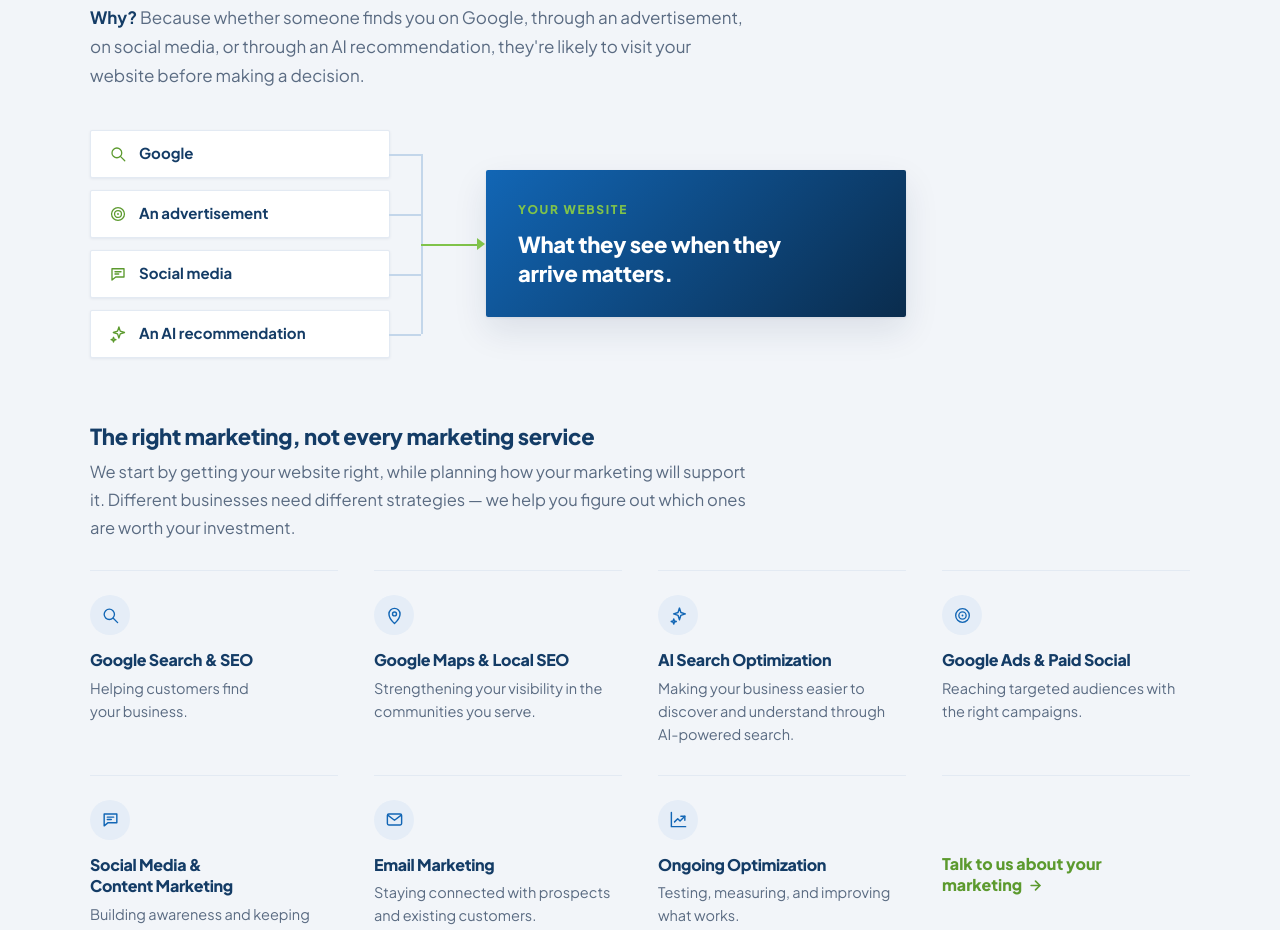
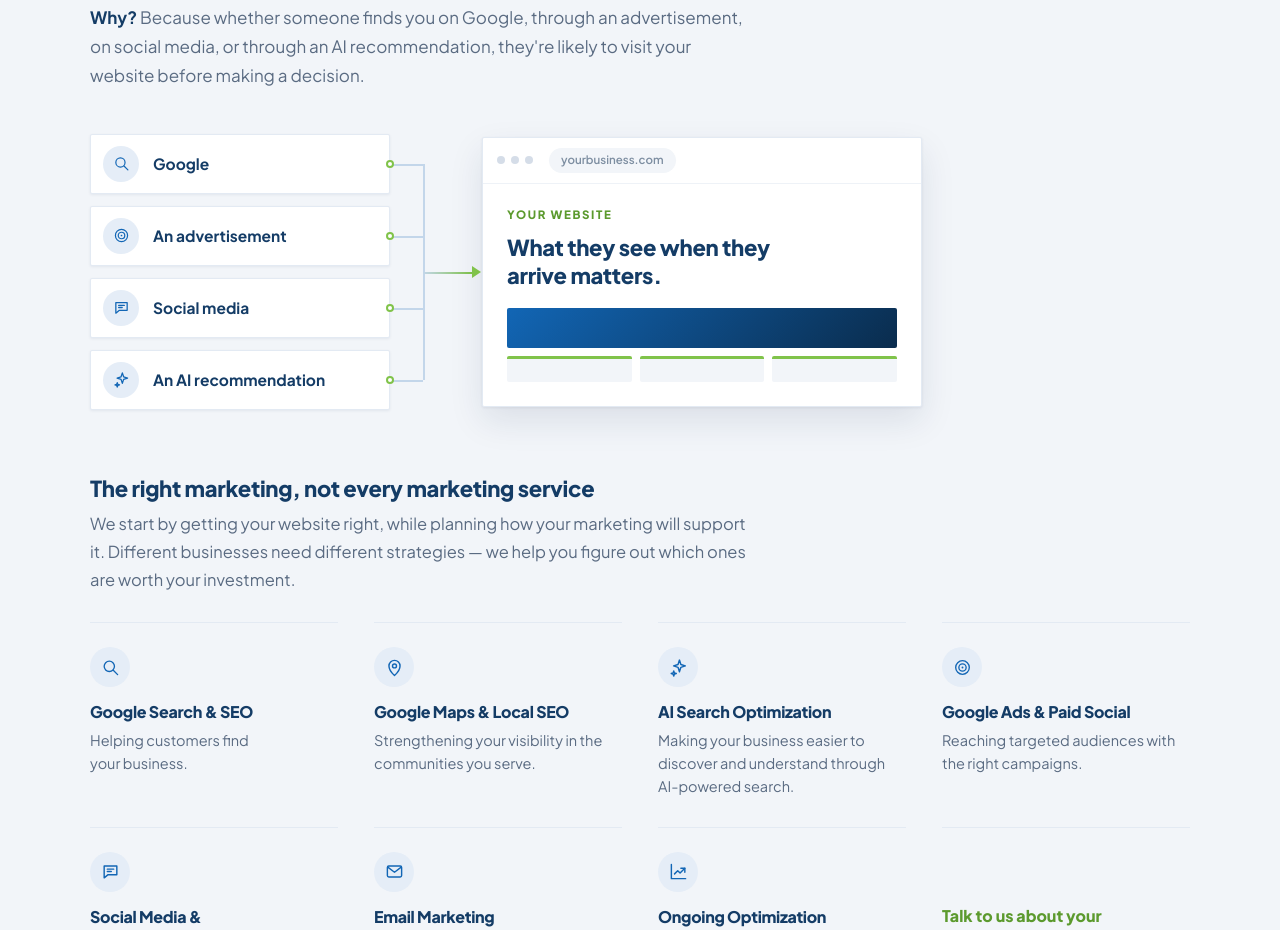
Before and after one commit to imageworksc/we-make-websites-better, a plain HTML site: page index.html in a window 1280 px wide. Shown: the part 3979-4909 px from the top of the page. Drawn offline with Linux system fonts and the light colour scheme.

Commit message:
Marketing diagram: browser window for the website, icon chips and nodes on the sources

```diff
--- a/css/page.css
+++ b/css/page.css
@@ -599,13 +599,15 @@ html:has(#wm-main) { scroll-behavior: smooth; }
    services as an open four-column grid, split by hairlines, no cards. */
 
 .wm-paths {
-  --wm-pill: 48px;
+  --wm-pill: 60px;
+  --wm-stub: 34px;
   display: grid;
-  grid-template-columns: minmax(0, 300px) 96px minmax(0, 420px);
+  grid-template-columns: minmax(0, 300px) 92px minmax(0, 440px);
   align-items: center;
-  margin-top: 40px;
+  margin-top: 44px;
 }
 
+/* the four sources: an icon chip, the name, and a node where its line leaves */
 .wm-paths__from {
   list-style: none;
   display: flex;
@@ -619,32 +621,61 @@ html:has(#wm-main) { scroll-behavior: smooth; }
   position: relative;
   display: flex;
   align-items: center;
-  gap: 12px;
+  gap: 14px;
   height: var(--wm-pill);
-  padding: 0 18px;
+  padding: 0 18px 0 12px;
   background: var(--wm-white);
   border: 1px solid var(--wm-border);
   border-radius: var(--wm-r);
   box-shadow: var(--wm-shadow-flat);
-  font-size: 15px;
+  font-size: 15.5px;
   font-weight: 700;
   color: var(--wm-navy);
+  transition: border-color .3s var(--wm-ease), transform .3s var(--wm-ease);
 }
 
-.wm-paths__from svg { flex: none; width: 18px; height: 18px; color: var(--wm-green-ink); }
+#wm-main .wm-paths__from li:hover { border-color: #c3d6ea; transform: translateX(4px); }
 
-/* each source draws its stub to the shared rail */
+.wm-paths__ic {
+  display: grid;
+  place-items: center;
+  flex: none;
+  width: 36px;
+  height: 36px;
+  border-radius: 50%;
+  background: var(--wm-tint-blue);
+  color: var(--wm-blue);
+}
+
+.wm-paths__ic svg { width: 17px; height: 17px; }
+
+/* the node on the right edge */
+.wm-paths__from li::before {
+  content: '';
+  position: absolute;
+  right: -5px;
+  top: 50%;
+  z-index: 1;
+  width: 8px;
+  height: 8px;
+  border: 2px solid var(--wm-green);
+  border-radius: 50%;
+  background: var(--wm-white);
+  transform: translateY(-50%);
+}
+
+/* and its stub to the shared rail */
 .wm-paths__from li::after {
   content: '';
   position: absolute;
   left: 100%;
   top: 50%;
-  width: 32px;
+  width: var(--wm-stub);
   height: 2px;
   background: #c3d6ea;
 }
 
-/* the rail: a vertical line through the stubs, then one line on to the site */
+/* the rail: one vertical line through the stubs, then one line to the site */
 .wm-paths__join {
   position: relative;
   align-self: stretch;
@@ -653,7 +684,7 @@ html:has(#wm-main) { scroll-behavior: smooth; }
 .wm-paths__join::before {
   content: '';
   position: absolute;
-  left: 31px;
+  left: calc(var(--wm-stub) - 1px);
   top: calc(var(--wm-pill) / 2);
   bottom: calc(var(--wm-pill) / 2);
   width: 2px;
@@ -663,40 +694,69 @@ html:has(#wm-main) { scroll-behavior: smooth; }
 .wm-paths__join::after {
   content: '';
   position: absolute;
-  left: 31px;
-  right: 8px;
+  left: calc(var(--wm-stub) - 1px);
+  right: 10px;
   top: 50%;
   height: 2px;
-  background: var(--wm-green);
+  background: linear-gradient(90deg, #c3d6ea, var(--wm-green));
 }
 
+/* the destination: a browser window, the same language as the AI graphic */
 .wm-paths__to {
   position: relative;
-  padding: 30px 32px;
+  background: var(--wm-white);
+  border: 1px solid var(--wm-border);
   border-radius: var(--wm-r);
-  background: linear-gradient(135deg, var(--wm-blue), var(--wm-navy-deep));
   box-shadow: var(--wm-shadow-card);
 }
 
-/* arrowhead where the line meets the website */
+/* arrowhead where the line meets the window */
 .wm-paths__to::before {
   content: '';
   position: absolute;
-  left: -9px;
+  left: -11px;
   top: 50%;
   border: 6px solid transparent;
-  border-left: 8px solid var(--wm-green);
+  border-left: 9px solid var(--wm-green);
   transform: translateY(-50%);
 }
 
+.wm-paths__bar {
+  display: flex;
+  align-items: center;
+  gap: 6px;
+  padding: 10px 14px;
+  border-bottom: 1px solid var(--wm-border-soft);
+}
+
+.wm-paths__bar i {
+  display: block;
+  width: 8px;
+  height: 8px;
+  border-radius: 50%;
+  background: #d5dde8;
+}
+
+.wm-paths__bar span {
+  margin-left: 10px;
+  padding: 3px 12px;
+  border-radius: 999px;
+  background: var(--wm-band-tint);
+  font-size: 11.5px;
+  font-weight: 600;
+  color: var(--wm-faint);
+}
+
+.wm-paths__page { padding: 22px 24px 24px; }
+
 .wm-paths__label {
   display: block;
-  margin-bottom: 10px;
-  font-size: 12px;
+  margin-bottom: 8px;
+  font-size: 11.5px;
   font-weight: 800;
   letter-spacing: .14em;
   text-transform: uppercase;
-  color: var(--wm-green);
+  color: var(--wm-green-ink);
 }
 
 #wm-main .wm-paths__to p {
@@ -705,7 +765,32 @@ html:has(#wm-main) { scroll-behavior: smooth; }
   font-weight: 800;
   line-height: 1.3;
   letter-spacing: -.3px;
-  color: var(--wm-white);
+  color: var(--wm-navy);
+}
+
+/* a small sketch of a finished page under the line */
+.wm-paths__sketch { display: block; margin-top: 18px; }
+
+.wm-paths__hero {
+  display: block;
+  height: 40px;
+  border-radius: var(--wm-r);
+  background: linear-gradient(135deg, var(--wm-blue), var(--wm-navy-deep));
+}
+
+.wm-paths__tiles {
+  display: grid;
+  grid-template-columns: repeat(3, minmax(0, 1fr));
+  gap: 8px;
+  margin-top: 8px;
+}
+
+.wm-paths__tiles i {
+  display: block;
+  height: 26px;
+  border-top: 3px solid var(--wm-green);
+  border-radius: var(--wm-r);
+  background: var(--wm-band-tint);
 }
 
 /* the right marketing: a short head over the grid */
@@ -974,19 +1059,22 @@ html:has(#wm-main) { scroll-behavior: smooth; }
 }
 
 @media (max-width: 760px) {
-  /* the diagram turns downward: the sources in a 2x2 grid, one line down */
+  /* the diagram turns downward: the sources stacked, one line down */
   .wm-paths { grid-template-columns: minmax(0, 1fr); }
-  .wm-paths__from { display: grid; grid-template-columns: repeat(2, minmax(0, 1fr)); gap: 10px; }
-  #wm-main .wm-paths__from li { padding: 0 12px; font-size: 14px; }
+  .wm-paths__from { gap: 8px; }
+  #wm-main .wm-paths__from li { height: 50px; padding: 0 12px 0 8px; gap: 12px; font-size: 14.5px; }
+  #wm-main .wm-paths__from li:hover { transform: none; }
+  .wm-paths__ic { width: 32px; height: 32px; }
+  .wm-paths__from li::before,
   .wm-paths__from li::after,
   .wm-paths__join::before { content: none; }
   .wm-paths__join { height: 40px; }
-  .wm-paths__join::after { left: 50%; right: auto; top: 6px; bottom: 6px; width: 2px; height: auto; }
+  .wm-paths__join::after { left: 50%; right: auto; top: 6px; bottom: 8px; width: 2px; height: auto; background: linear-gradient(180deg, #c3d6ea, var(--wm-green)); }
   .wm-paths__to::before {
     left: 50%;
-    top: -9px;
+    top: -11px;
     border: 6px solid transparent;
-    border-top: 8px solid var(--wm-green);
+    border-top: 9px solid var(--wm-green);
     transform: translateX(-50%);
   }
 
--- a/index.html
+++ b/index.html
@@ -8,7 +8,7 @@
 <meta name="theme-color" content="#143c66">
 <link rel="stylesheet" href="css/styles.css?v=31">
 <link rel="stylesheet" href="css/chrome.css?v=30">
-<link rel="stylesheet" href="css/page.css?v=40">
+<link rel="stylesheet" href="css/page.css?v=44">
 </head>
 <body>
 <a class="wm-skip-to-content" href="#wm-main">Skip to content</a>
@@ -306,15 +306,22 @@
            paragraph names; the destination carries its closing line. -->
       <div class="wm-paths">
         <ul class="wm-paths__from" aria-label="Where people find you">
-          <li><svg aria-hidden="true"><use href="#i-search"/></svg>Google</li>
-          <li><svg aria-hidden="true"><use href="#i-target"/></svg>An advertisement</li>
-          <li><svg aria-hidden="true"><use href="#i-chat"/></svg>Social media</li>
-          <li><svg aria-hidden="true"><use href="#i-spark"/></svg>An AI recommendation</li>
+          <li><span class="wm-paths__ic"><svg aria-hidden="true"><use href="#i-search"/></svg></span>Google</li>
+          <li><span class="wm-paths__ic"><svg aria-hidden="true"><use href="#i-target"/></svg></span>An advertisement</li>
+          <li><span class="wm-paths__ic"><svg aria-hidden="true"><use href="#i-chat"/></svg></span>Social media</li>
+          <li><span class="wm-paths__ic"><svg aria-hidden="true"><use href="#i-spark"/></svg></span>An AI recommendation</li>
         </ul>
         <span class="wm-paths__join" aria-hidden="true"></span>
         <div class="wm-paths__to">
-          <span class="wm-paths__label">Your website</span>
-          <p>What they see when they arrive matters.</p>
+          <div class="wm-paths__bar" aria-hidden="true"><i></i><i></i><i></i><span>yourbusiness.com</span></div>
+          <div class="wm-paths__page">
+            <span class="wm-paths__label">Your website</span>
+            <p>What they see when they arrive matters.</p>
+            <span class="wm-paths__sketch" aria-hidden="true">
+              <i class="wm-paths__hero"></i>
+              <span class="wm-paths__tiles"><i></i><i></i><i></i></span>
+            </span>
+          </div>
         </div>
       </div>
 
```
